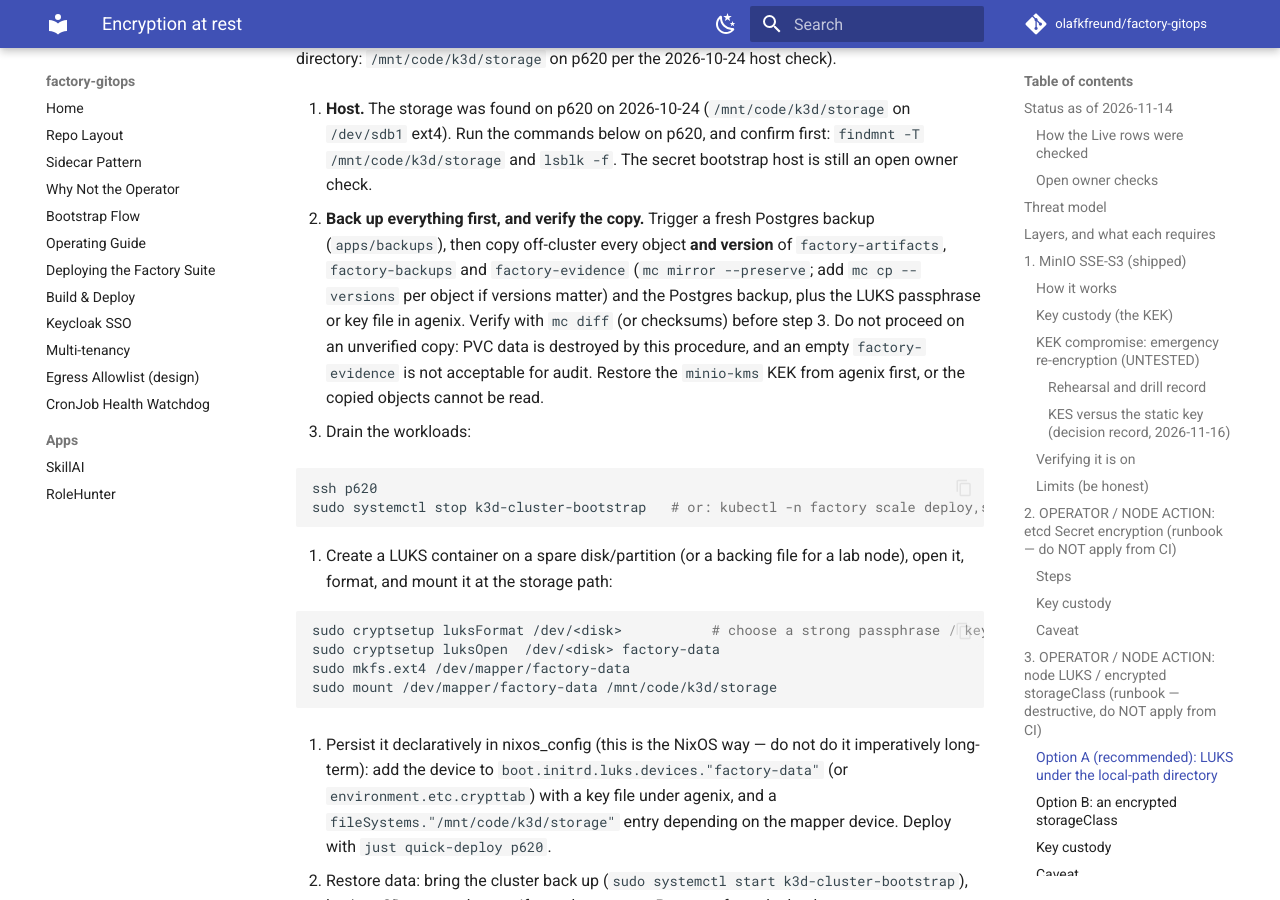
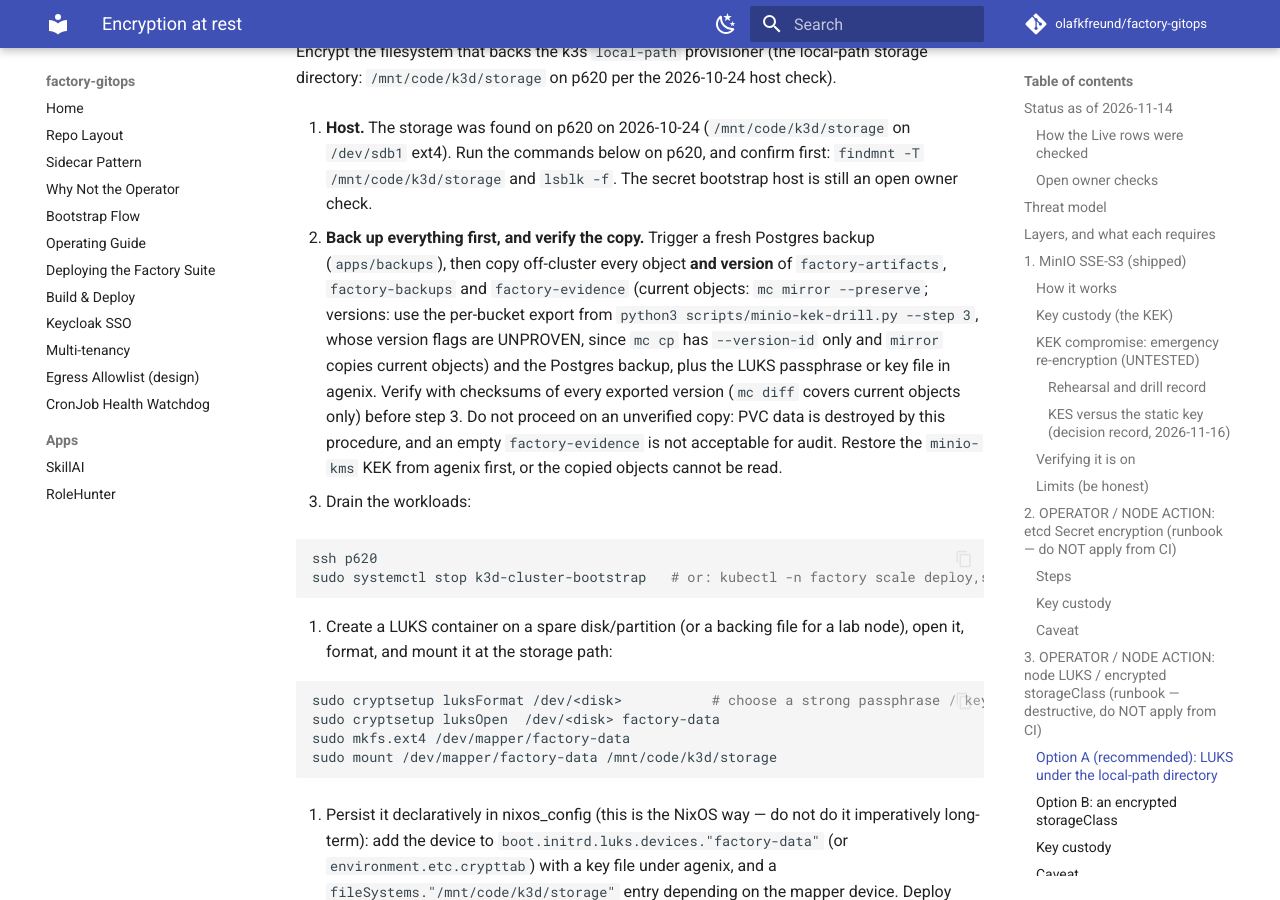
Before and after one commit to olafkfreund/factory-gitops, an MkDocs documentation site: the page built from docs/encryption-at-rest.md, in a window 1280 px wide and 900 px high, scrolled down 9003 px. Built offline with MkDocs 1.6.1 and Material for MkDocs 9.7.7, drawn with Linux system fonts in a browser that asks for light colours; comment, search, counter and statistics services are not loaded; part of the change alters nothing that is shown; some of the changed text lies outside the part shown.

Commit message:
docs(encryption): fail the SSE audit loop on any bucket, correct version export wording (Factory#314)
Co-Authored-By: Claude Opus 5.5 <noreply@anthropic.com>
Claude-Session: https://claude.ai/code/session_01WtDyDqabJ8SR4gD3ubwYx1

````diff
--- a/docs/encryption-at-rest.md
+++ b/docs/encryption-at-rest.md
@@ -58,10 +58,11 @@ kubectl get node -o jsonpath='{.items[*].metadata.annotations.k3s\.io/node-args}
   reports every object as not encrypted, look at one raw line before believing it.
 
   ```bash
-  set -o pipefail
+  set -o pipefail; rc=0
   for b in factory-artifacts factory-backups factory-evidence; do
-    mc stat --versions --recursive --json "fac/$b" | python3 scripts/minio-sse-audit.py --bucket "$b"
+    mc stat --versions --recursive --json "fac/$b" | python3 scripts/minio-sse-audit.py --bucket "$b" || rc=1
   done
+  echo "audit rc=$rc"   # 0 only if all three buckets passed
   ```
 
   Objects written before SSE was on stay plaintext until rewritten. Rewriting is
@@ -356,7 +357,7 @@ Encrypt the filesystem that backs the k3s `local-path` provisioner
 1. **Host.** The storage was found on p620 on 2026-10-24 (`/mnt/code/k3d/storage` on `/dev/sdb1` ext4). Run the commands below on p620, and confirm first:
    `findmnt -T /mnt/code/k3d/storage` and `lsblk -f`. The secret bootstrap host is still an open owner check.
 
-2. **Back up everything first, and verify the copy.** Trigger a fresh Postgres backup (`apps/backups`), then copy off-cluster every object **and version** of `factory-artifacts`, `factory-backups` and `factory-evidence` (`mc mirror --preserve`; add `mc cp --versions` per object if versions matter) and the Postgres backup, plus the LUKS passphrase or key file in agenix. Verify with `mc diff` (or checksums) before step 3. Do not proceed on an unverified copy: PVC data is destroyed by this procedure, and an empty `factory-evidence` is not acceptable for audit. Restore the `minio-kms` KEK from agenix first, or the copied objects cannot be read.
+2. **Back up everything first, and verify the copy.** Trigger a fresh Postgres backup (`apps/backups`), then copy off-cluster every object **and version** of `factory-artifacts`, `factory-backups` and `factory-evidence` (current objects: `mc mirror --preserve`; versions: use the per-bucket export from `python3 scripts/minio-kek-drill.py --step 3`, whose version flags are UNPROVEN, since `mc cp` has `--version-id` only and `mirror` copies current objects) and the Postgres backup, plus the LUKS passphrase or key file in agenix. Verify with checksums of every exported version (`mc diff` covers current objects only) before step 3. Do not proceed on an unverified copy: PVC data is destroyed by this procedure, and an empty `factory-evidence` is not acceptable for audit. Restore the `minio-kms` KEK from agenix first, or the copied objects cannot be read.
 
 3. Drain the workloads:
 
````
